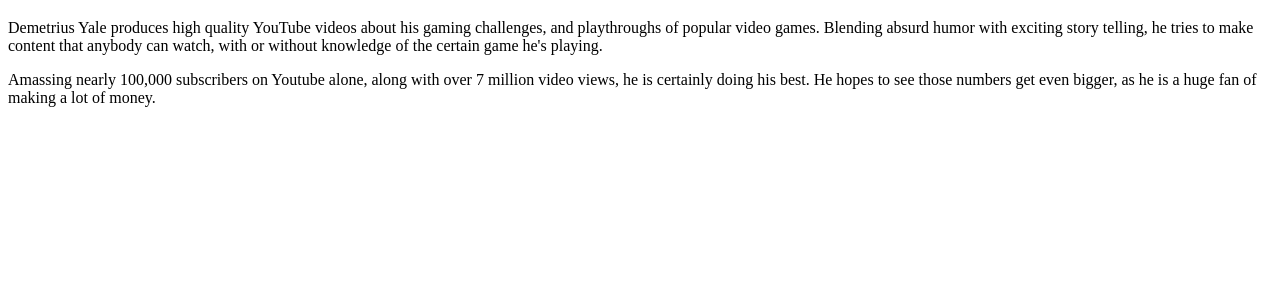
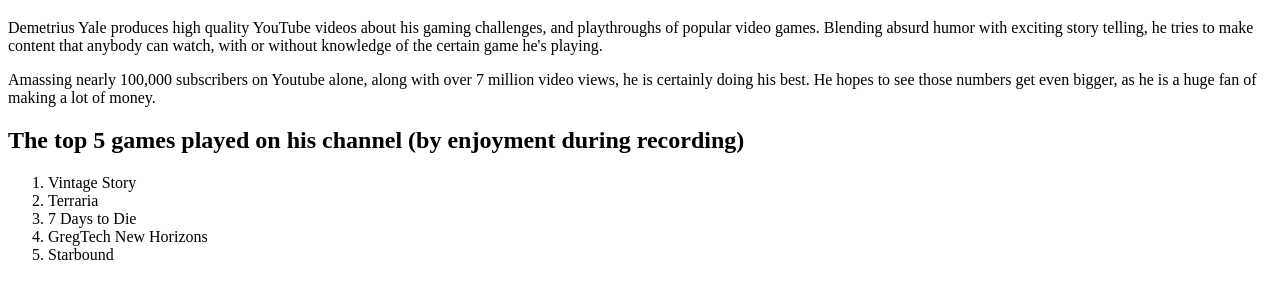
Before and after one commit to demetriusyale/csc2274, a plain HTML site: page index.html in a window 1280 px wide. Shown: the part 61-360 px from the top of the page. Drawn offline with Linux system fonts and the light colour scheme.

Commit message:
Update index.html
list added

```diff
--- a/index.html
+++ b/index.html
@@ -7,6 +7,13 @@
 
     <p>Amassing nearly 100,000 subscribers on Youtube alone, along with over 7 million video views, he is certainly doing his best. He hopes to see those numbers get even bigger, as he is a huge fan of making a lot of money.</p>
 
-
+    <h2>The top 5 games played on his channel (by enjoyment during recording)</h2>
+<ol>
+  <li>Vintage Story</li>
+  <li>Terraria</li>
+  <li>7 Days to Die</li>
+  <li>GregTech New Horizons</li>
+  <li>Starbound</li>
+</ol>
   </body>
 </html>
```
